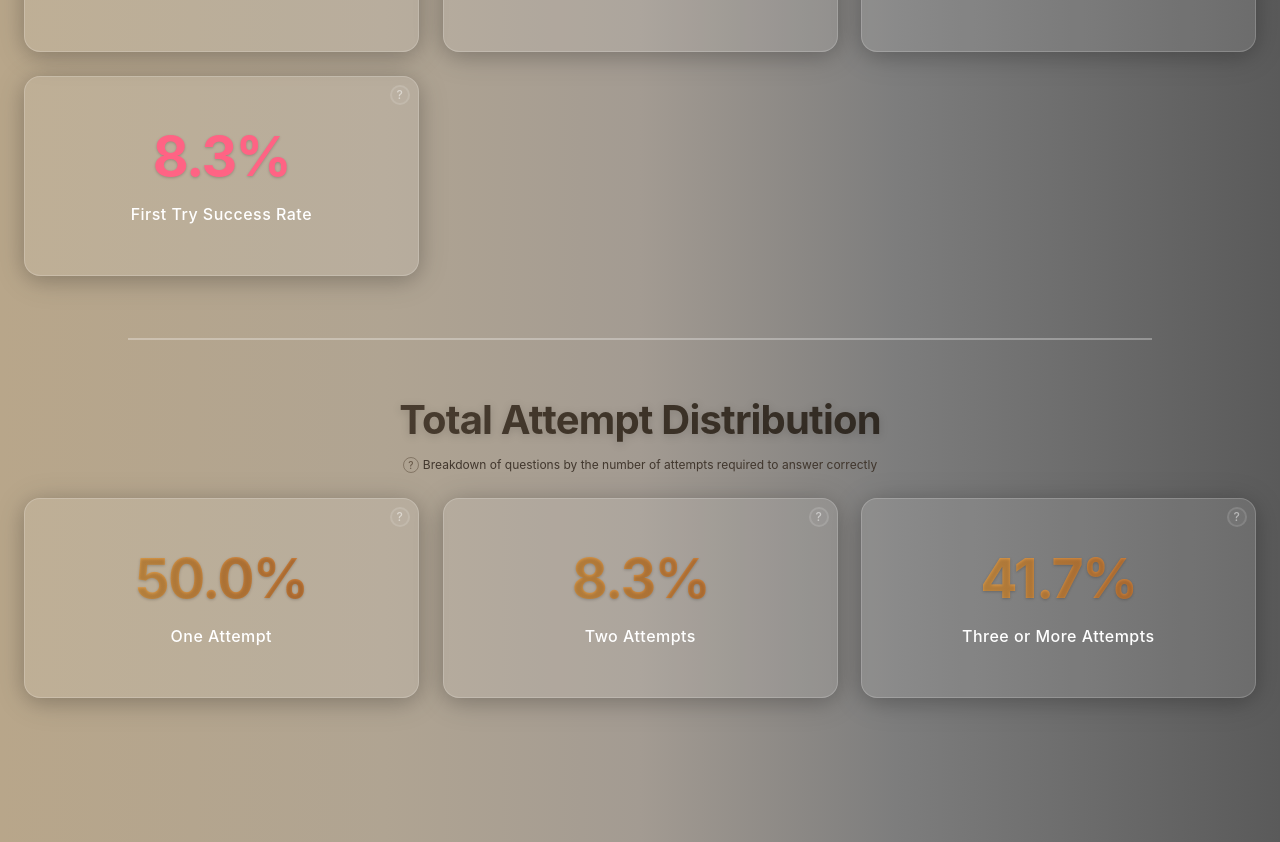
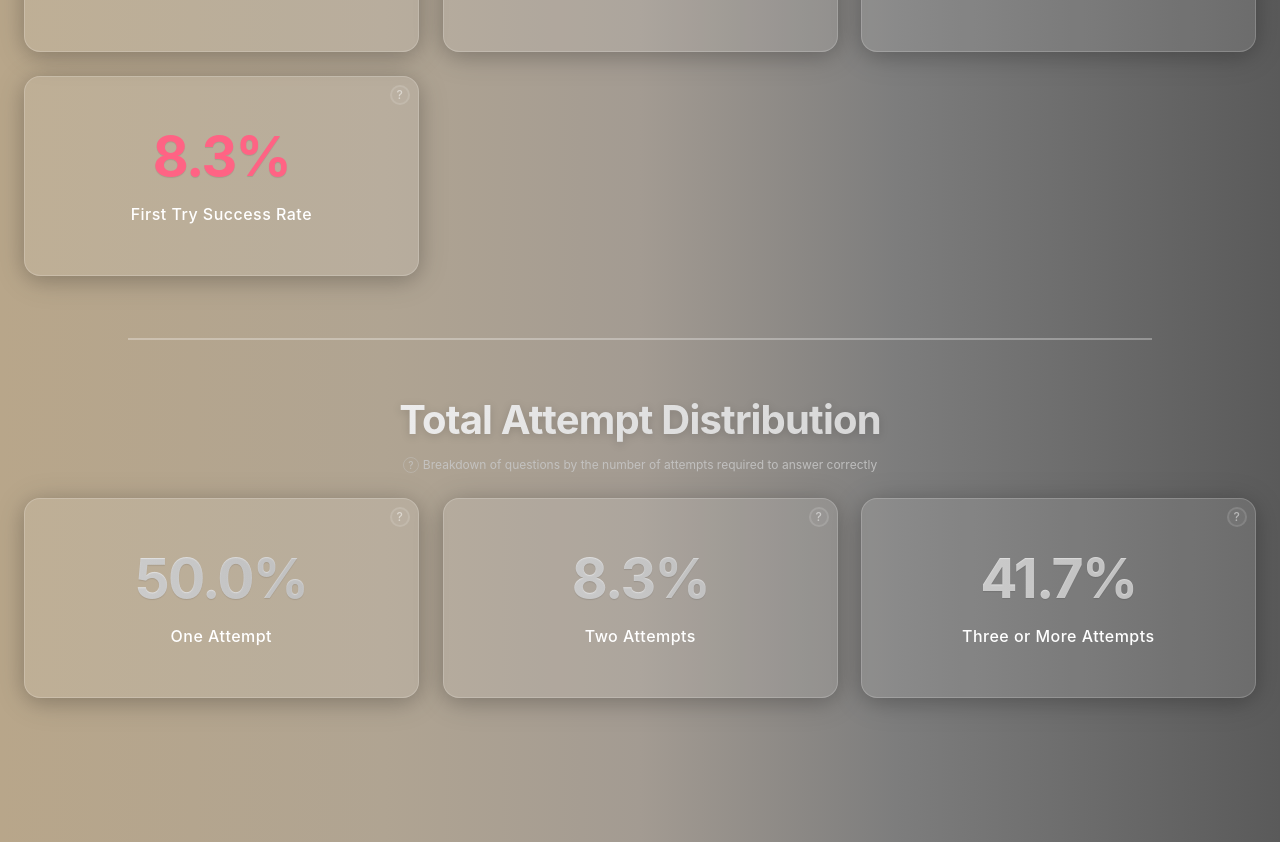
Before and after one commit to Anfoy/stats-display-BE, a React (Vite) app: page / in a window 1280 px wide. Shown: the part 1280-2122 px from the top of the page. Built offline with nearby package versions, Linux system fonts and the light colour scheme.

Commit message:
feat(styling): added better shadows for numbers and changed background

```diff
--- a/src/styles/Section.css
+++ b/src/styles/Section.css
@@ -22,7 +22,7 @@
   font-size: clamp(1.75rem, 4vw, 2.5rem);
   font-weight: 700;
   margin-bottom: var(--space-xs);
-  background: linear-gradient(135deg, #5a4a3a 0%, #3d3328 50%, #1a1a1a 100%);
+  background: linear-gradient(135deg, #FFFFFF 0%, #E0E0E0 50%, #C8C8C8 100%);
   -webkit-background-clip: text;
   -webkit-text-fill-color: transparent;
   background-clip: text;
@@ -35,7 +35,7 @@
 .section-description {
   font-family: var(--font-body);
   font-size: clamp(0.65rem, 1.2vw, 0.75rem);
-  color: rgba(60, 50, 40, 0.95);
+  color: rgba(200, 200, 200, 0.85);
   margin: 0 0 var(--space-lg);
   text-align: center;
   font-weight: 400;
@@ -53,10 +53,10 @@
   width: clamp(14px, 1.5vw, 16px);
   height: clamp(14px, 1.5vw, 16px);
   border-radius: 50%;
-  border: 1px solid rgba(90, 74, 58, 0.5);
+  border: 1px solid rgba(200, 200, 200, 0.4);
   font-size: clamp(0.5rem, 1vw, 0.625rem);
   font-weight: 500;
-  color: rgba(90, 74, 58, 0.8);
+  color: rgba(200, 200, 200, 0.7);
   line-height: 1;
   user-select: none;
   flex-shrink: 0;
--- a/src/styles/StatCard.css
+++ b/src/styles/StatCard.css
@@ -39,15 +39,15 @@
   word-break: break-word;
   width: 100%;
   padding: 0 var(--space-xs);
-  text-shadow: 0 1px 3px rgba(0, 0, 0, 0.2);
+  text-shadow: 0 0.5px 1px rgba(0, 0, 0, 0.1);
 }
 
 .attempt-distribution-card .stat-value {
-  background: linear-gradient(80deg, #e8af54, #c56e31);
+  background: linear-gradient(80deg, #E8E8E8, #D0D0D0);
   -webkit-background-clip: text;
   -webkit-text-fill-color: transparent;
   background-clip: text;
-  text-shadow: 0 1px 3px rgba(0, 0, 0, 0.2);
+  text-shadow: 0 0.5px 1px rgba(0, 0, 0, 0.1);
 }
 
 /* Stat Label */
@@ -113,9 +113,9 @@
   inset: 0;
   background: transparent;
   color: var(--color-text-primary);
-  padding: clamp(var(--space-md), 3vw, var(--space-lg));
-  font-size: clamp(0.75rem, 1.5vw, 0.875rem);
-  line-height: 1.6;
+  padding: clamp(var(--space-sm), 2.5vw, var(--space-lg));
+  font-size: clamp(0.65rem, 1.2vw, 0.875rem);
+  line-height: 1.5;
   display: flex;
   align-items: center;
   justify-content: center;
```
